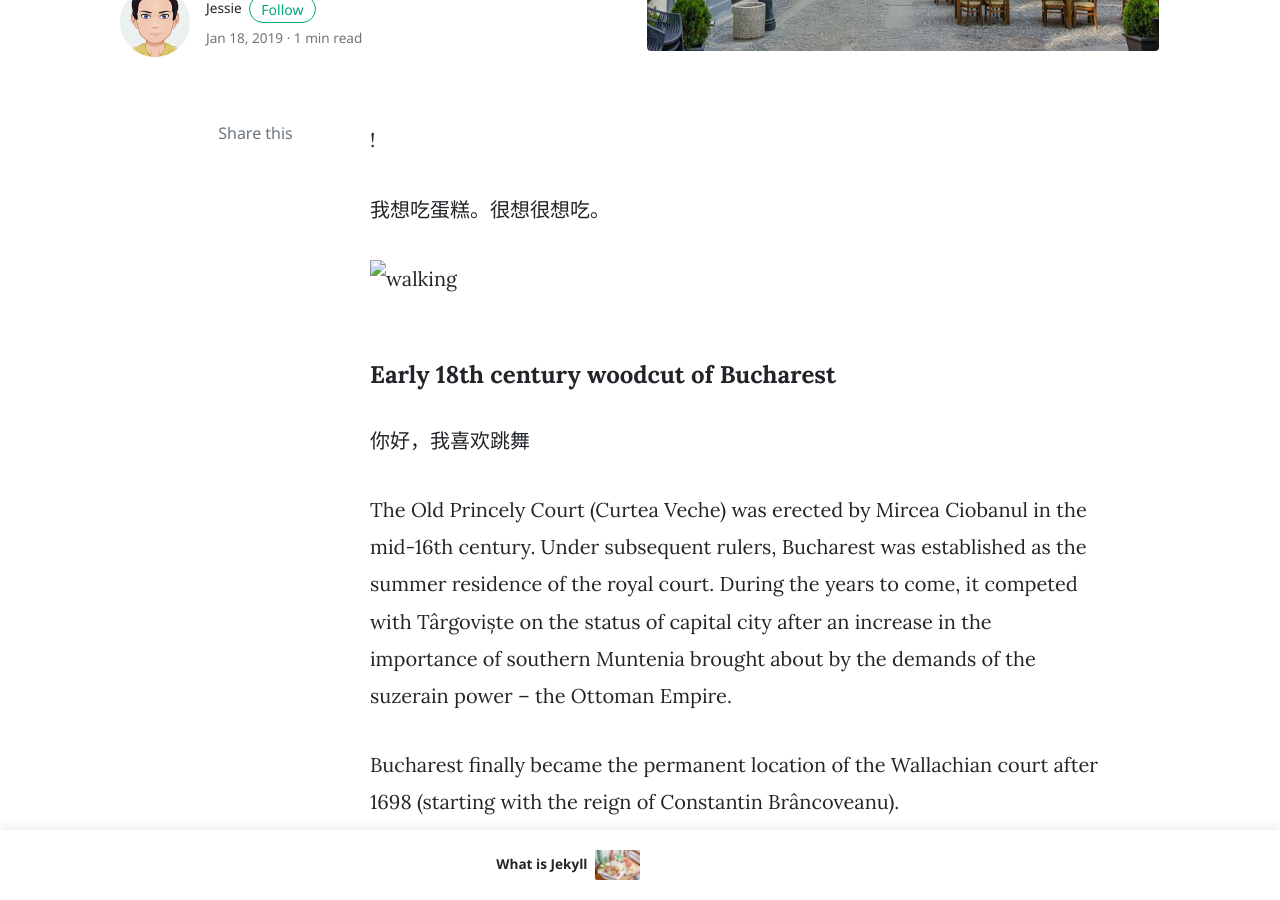
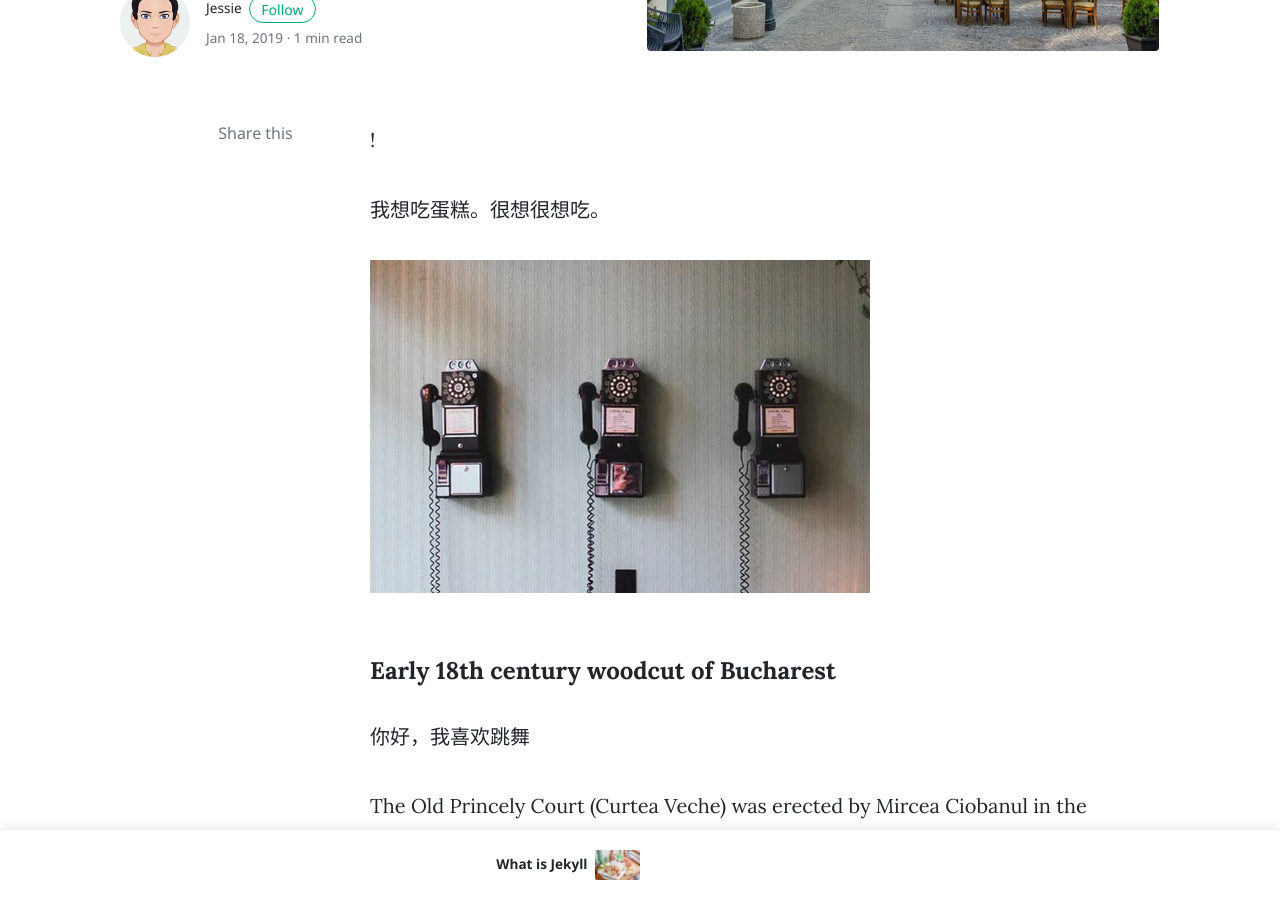
Before and after one commit to qijinzing/fat-garage.github.io, a Jekyll site: the page built from _posts/2019-01-18-charm-old-cities.md, in a window 1280 px wide and 900 px high, scrolled down 379 px. Built offline with Jekyll 4.4.1, drawn with Linux system fonts in a browser that asks for light colours; nearby versions of some CDN libraries; comment, search, counter and statistics services are not loaded.

Commit message:
correct image url

```diff
--- a/_posts/2019-01-18-charm-old-cities.md
+++ b/_posts/2019-01-18-charm-old-cities.md
@@ -11,7 +11,7 @@ tags: [sticky]
 
 我想吃蛋糕。很想很想吃。
 
-![walking](assets/images/WechatIMG2437.jpeg)
+![walking](/assets/images/WechatIMG2437.jpeg)
 
 #### Early 18th century woodcut of Bucharest
 
```
